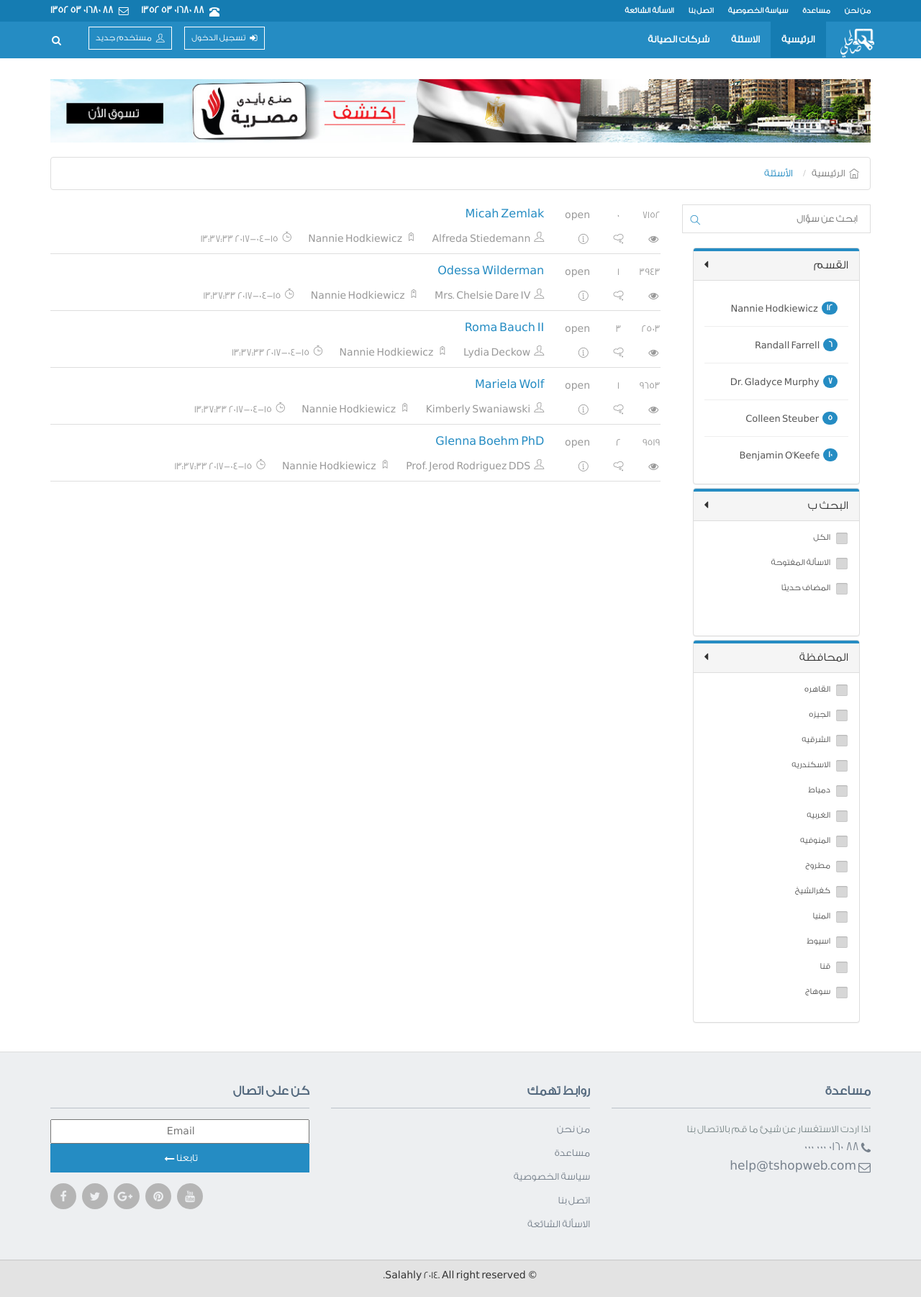
After one commit to Mohamed-Kamel/sala7ly, a Laravel app: page /questions/search in a window 1280 px wide. The commit adds this page. Shown: the whole page at 72% size. Run offline with Laravel 8, Linux system fonts and the light colour scheme; data comes from the database, SQL or seed files in the repository; settings files or empty folders that the repository lacks are supplied; some libraries are stand-ins or nearby versions.

Commit message:
Finishing the advanced search page with infinit scrolling and questions by cats

```diff
--- a/app/Http/Controllers/Auth/ResetPasswordController.php
+++ b/app/Http/Controllers/Auth/ResetPasswordController.php
@@ -25,7 +25,7 @@ class ResetPasswordController extends Controller
      *
      * @var string
      */
-    protected $redirectTo = '/home';
+    protected $redirectTo = '/';
 
     /**
      * Create a new controller instance.
--- a/app/Http/Controllers/SearchController.php
+++ b/app/Http/Controllers/SearchController.php
@@ -2,13 +2,14 @@
 
 namespace App\Http\Controllers;
 
+use App\Cat;
 use Illuminate\Http\Request;
 use App\Question;
-
+use DB;
 class SearchController extends Controller
 {
     /**
-     * Search for questions
+     * Search for questions general navbar search
      * @param Request $request
      * @return \Illuminate\Contracts\View\Factory|\Illuminate\View\View
      */
@@ -21,4 +22,71 @@ class SearchController extends Controller
         return view('search', compact('results'));
     }
 
+    /**
+     * get questions by cat id
+     * @param $id
+     * @return \Illuminate\Contracts\View\Factory|\Illuminate\View\View
+     */
+    public function catQuestions($id)
+    {
+        // @TODO: slug instead of ids
+        $questions = Question::where('cat_id', '=', $id)->paginate(5);
+        $cats = Cat::all();
+        return view('questions', compact('questions', 'cats'));
+    }
+
+    /**
+     * method to search for questions advancedly
+     * @param Request $request
+     * @return \Illuminate\Contracts\View\Factory|\Illuminate\View\View
+     */
+    public function advancedSearch(Request $request){
+        Common::globalXssClean($request);
+        $query = DB::table('questions')
+            ->select(['cats.title AS cat_name', 'questions.*', 'users.*'])
+            ->join('users', 'users.id', '=', 'questions.user_id')
+            ->join('cats', 'cats.id', '=', 'questions.cat_id');
+
+//        $query->where(function($query) use ($request){
+            foreach ($request->all() as $key => $value){
+                switch ($key){
+                    case 'open':
+                        $query->where('status', '=', 'open');
+                    break;
+
+                    case 'last':
+                        $query->orderBy('questions.id', 'DESC');
+                    break;
+
+                    case 'advancedSearch':
+                        $query->where('questions.title', 'LIKE', '%'.$value.'%')->orWhere('questions.desc', 'LIKE', '%'.$value.'%');
+                    break;
+                }
+            }
+//        });
+
+//        dd($request->all());
+        $query->where(function($query) use ($request){
+            foreach ($request->all() as $key => $value){
+                if(!($key == 'all' || $key == 'open' || $key == 'last' || $key == 'advancedSearch') ){
+                    $query->orWhere('users.city', '=', $value);
+                }
+            }
+        });
+//        echo $query->toSql();
+//        exit;
+        $questions = $query->paginate(5);
+
+        foreach ($questions as $question){
+            $question->numOfComments = Question::find($question->id)->allComments->count();
+        }
+        $cats = Cat::all();
+
+        return view('advancedSearch',[
+            'questions' => $questions->appends($request->except('page')),
+            'cats' => $cats
+        ]);
+
+//        return view('advancedSearch', compact('questions', 'cats'));
+    }
 }
--- a/app/Http/Requests/AddQuestion.php
+++ b/app/Http/Requests/AddQuestion.php
@@ -24,7 +24,7 @@ class AddQuestion extends FormRequest
     public function rules()
     {
         return [
-           'title' => 'required|min:10|max:255',
+           'title' => 'required|min:5|max:255',
             'desc' => 'required|min:10',
             'img' => 'mimes:jpeg,png|max:3072',
             'cat_id' => 'required|integer'
@@ -36,10 +36,10 @@ class AddQuestion extends FormRequest
     {
         return [
             'title.required' => 'أدخل عنوان السؤال',
-            'title.min' => 'أدخل عنوان لايقل 20 حرف',
+            'title.min' => 'أدخل عنوان لايقل 5 حرف',
             'title.max' => 'أدخل عنوان ﻻ يزيد عن 255 حرف',
             'desc.required' => 'أدخل وصف المشكلة',
-            'desc.min' => 'أدخل وصف للمشكلة ﻻ يقل عن 30 حرف',
+            'desc.min' => 'أدخل وصف للمشكلة ﻻ يقل عن 10 حرف',
             'img.mimes' => 'أدخل صورة صحيحة من نوع (jpeg, png)',
             'img.size'  => 'هذه الصورة حجمها كبير',
             'cat_id.required' => 'يجب ادخال القسم',
--- a/config/mail.php
+++ b/config/mail.php
@@ -6,8 +6,10 @@ return [
     'host' => env('MAIL_HOST', 'smtp.gmail.com'),
     'port' => env('MAIL_PORT', 587),
     'from' => [
-        'address' => env('MAIL_FROM_ADDRESS'),
-        'name' => env('MAIL_FROM_NAME'),
+        // 'address' => env('MAIL_FROM_ADDRES'),
+        'address' => 'muhamed.kamel.elsayed@gmail.com',
+        'name' => 'Kamel',
+        // 'name' => env('MAIL_FROM_NAME'),
     ],
      'encryption' => env('MAIL_ENCRYPTION', 'tls'),
      'username' => env('MAIL_USERNAME'),
--- a/public/css/style.css
+++ b/public/css/style.css
@@ -2393,3 +2393,9 @@ legend {
     margin-bottom: 20px;
     padding-bottom: 10px;
 }
+
+
+/*******************Kamel*****************************/
+.hide-checkbox{
+    display: none;
+}
--- /dev/null
+++ b/resources/views/advancedSearch.blade.php
@@ -0,0 +1,306 @@
+@extends('layouts.app')
+
+
+@section('content')
+
+    @if(isset($questions))
+
+        <!-- /.Fixed navbar  -->
+        <div class="container main-container headerOffset">
+            <div class="row">
+                <div class="col-sm-12 header-ann">
+                    <img src="{{ asset('images/footer-ann.jpg') }}">
+                </div>
+            </div>
+            <!-- Main component call to action -->
+
+            <div class="row">
+                <div class="breadcrumbDiv col-lg-12">
+                    <ul class="breadcrumb">
+                        <li><a href="{{url('/')}}"><i class="ti-home"></i> الرئيسية</a></li>
+                        <li class="active">الأسئلة</li>
+                    </ul>
+                </div>
+            </div>
+            <!-- /.row  -->
+
+            <div class="row">
+                <!--left column-->
+                <form class="col-lg-3 col-md-3 col-sm-12" method="get" id="search-com-form" action="{{url('/questions/search')}}">
+                    <div class="questions-filter col-sm-12">
+                        <div class="row">
+                            <div class="search-company">
+                                <input id="search-comp" type="text" class="search-input-comp" placeholder="ابحث عن سؤال "
+                                       name="advancedSearch" >
+                                <button class="search-comp-button"><i class="ti-search"></i></button>
+                            </div>
+
+                        </div>
+                        <div class="panel-group" id="accordionNo">
+                            <!--Category-->
+                            <div class="panel panel-default">
+                                <div class="panel-heading">
+                                    <h4 class="panel-title">
+                                        <a data-toggle="collapse" href="#collapseCategory" class="collapseWill">
+                                            <span class="pull-left"> <i class="fa fa-caret-left"></i></span>
+                                            القسم
+                                        </a>
+                                    </h4>
+                                </div>
+                                <div id="collapseCategory" class="panel-collapse collapse in">
+                                    <div class="panel-body">
+                                        <ul class="nav nav-pills nav-stacked tree">
+                                            @if(isset($cats))
+                                                @foreach($cats as $cat)
+                                                    <li><a href="{{url('/questions/cat')}}/{{$cat->id}}"> <span class="badge pull-right">{{$cat->questions->count()}}</span>{{$cat->title}} </a></li>
+                                                    {{--<li><a href="#"> <span class="badge pull-right">42</span>قسم الهاردوير </a></li>--}}
+                                                    {{--<li><a href="#"> <span class="badge pull-right">42</span>قسم ثالث </a></li>--}}
+                                                @endforeach
+                                            @endif
+                                        </ul>
+                                    </div>
+                                </div>
+                            </div>
+                            <!--/Category menu end-->
+
+
+                            <div class="panel panel-default">
+                                <div class="panel-heading">
+                                    <h4 class="panel-title">
+                                        <a data-toggle="collapse" href="#collapseBrand" class="collapseWill">
+                                            <span class="pull-left"> <i class="fa fa-caret-left"></i></span>
+                                            البحث ب
+                                        </a>
+                                    </h4>
+                                </div>
+                                <div id="collapseBrand" class="panel-collapse collapse in">
+                                    <div class="panel-body smoothscroll maxheight300">
+                                        <div class="block-element">
+                                            <label>
+
+                                                <input type="checkbox" class="hide-checkbox" name="all" value="all"/>
+                                                الكل </label>
+                                        </div>
+                                        <div class="block-element">
+                                            <label>
+                                                <input type="checkbox" class="hide-checkbox" name="open" value="open"/>
+                                                الاسألة المفتوحة </label>
+                                        </div>
+                                        <div class="block-element">
+                                            <label>
+                                                <input type="checkbox" class="hide-checkbox" name="last" value="last"/>
+                                                المضاف حديثا </label>
+                                        </div>
+                                        <div class="block-element">
+                                            <label> &nbsp; </label>
+                                            <!-- keep it blank // -->
+                                        </div>
+                                    </div>
+                                </div>
+                            </div>
+
+                            <div class="panel panel-default">
+                                <div class="panel-heading">
+                                    <h4 class="panel-title">
+                                        <a data-toggle="collapse" href="#collapseBrand" class="collapseWill">
+                                            <span class="pull-left"> <i class="fa fa-caret-left"></i></span>
+                                            المحافظة
+                                        </a>
+                                    </h4>
+                                </div>
+                                <div id="collapseBrand" class="panel-collapse collapse in">
+                                    <div class="panel-body smoothscroll maxheight300">
+                                        <div class="block-element">
+                                            <label>
+                                                <input type="checkbox"  class="hide-checkbox" name="cairo" value="القاهره"/>
+                                                القاهره
+                                            </label>
+                                        </div>
+                                        <div class="block-element">
+                                            <label>
+                                                <input type="checkbox" class="hide-checkbox" name="giza" value="الجيزه"/>
+                                                الجيزه </label>
+                                        </div>
+                                        <div class="block-element">
+                                            <label>
+                                                <input type="checkbox" name="sharq" class="hide-checkbox" value="الشرقيه"/>
+                                                الشرقيه </label>
+                                        </div>
+                                        <div class="block-element">
+                                            <label>
+                                                <input type="checkbox" name="alex" class="hide-checkbox" value="الاسكندريه"/>
+                                                الاسكندريه </label>
+                                        </div>
+                                        <div class="block-element">
+                                            <label>
+                                                <input type="checkbox" name="damit" class="hide-checkbox" value="دمياط"/>
+                                                دمياط </label>
+                                        </div>
+                                        <div class="block-element">
+                                            <label>
+                                                <input type="checkbox" name="gharb" class="hide-checkbox" value="الغربيه"/>
+                                                الغربيه </label>
+                                        </div>
+                                        <div class="block-element">
+                                            <label>
+                                                <input type="checkbox" name="mnof" class="hide-checkbox" value="المنوفيه"/>
+                                                المنوفيه </label>
+                                        </div>
+                                        <div class="block-element">
+                                            <label>
+                                                <input type="checkbox" class="hide-checkbox" name="matrouh" value="مطروح"/>
+                                                مطروح </label>
+                                        </div>
+                                        <div class="block-element">
+                                            <label>
+                                                <input type="checkbox" name="kafr" class="hide-checkbox" value="كفرالشيخ"/>
+                                                كفرالشيخ </label>
+                                        </div>
+                                        <div class="block-element">
+                                            <label>
+                                                <input type="checkbox" class="hide-checkbox" name="almenia" value="المنيا"/>
+                                                المنيا </label>
+                                        </div>
+                                        <div class="block-element">
+                                            <label>
+                                                <input type="checkbox"   class="hide-checkbox" name="asut" value="اسيوط"/>
+                                                اسيوط </label>
+                                        </div>
+                                        <div class="block-element">
+                                            <label>
+                                                <input class="hide-checkbox" type="checkbox" name="kena" value="قنا"/>
+                                                قنا </label>
+                                            <!-- keep it blank // -->
+                                        </div>
+                                        <div class="block-element">
+                                            <label>
+                                                <input type="checkbox" class="hide-checkbox"  name="sohage" value="سوهاج"/>
+                                                سوهاج </label>
+                                            <!-- keep it blank // -->
+                                        </div>
+                                    </div>
+                                </div>
+                            </div>
+                            <!--/brand panel end-->
+
+
+                        </div>
+                    </div>
+                </form>
+                <!--right column-->
+
+                <div class="col-lg-9 col-md-9 col-sm-12 all-questions">
+                    <div class="row">
+
+                        @if(Auth::id() && count($cats)>0)
+
+                            <div class="col-sm-12">
+                                <div class="widget-area no-padding blank">
+                                    @if (count($errors) > 0)
+                                        <div class="alert alert-danger">
+                                            <ul>
+                                                @foreach ($errors->all() as $error)
+                                                    <li>{{ $error }}</li>
+                                                @endforeach
+                                            </ul>
+                                        </div>
+                                    @endif
+                                    <div class="status-upload">
+                                        <form method="post" action="{{ URL('/question') }}" enctype="multipart/form-data">
+                                            {{ csrf_field() }}
+                                            <input type="text" name="title" placeholder="عنوان المشكله">
+                                            <textarea name="desc" placeholder="اكتب مشكلتك"></textarea>
+                                            <ul>
+                                                <li class="upload-img-icon">
+                                                    <a title="" data-toggle="tooltip" data-placement="bottom"
+                                                       data-original-title="اضف صورة"><input type="file" name="img"><i
+                                                                class="ti-image"></i></a>
+                                                </li>
+                                                <li class="">
+                                                    <select name="cat_id">
+                                                        @foreach($cats as $cat)
+                                                            <option value="{{$cat->id}}">{{$cat->title}}</option>
+                                                        @endforeach
+                                                    </select>
+                                                </li>
+                                            </ul>
+                                            <button type="submit" class="btn btn-success green"><i class="fa fa-share"></i>
+                                                نشر
+                                            </button>
+                                        </form>
+                                    </div><!-- Status Upload  -->
+                                </div><!-- Widget Area -->
+
+                            </div>
+                        @endif
+
+                        @if(isset($questions))
+                            <div class="col-lg-12 col-md-12 col-sm-12 col-xs-12">
+                                <div id="category-1" class="tab-pane fade in active infinite-scroll">
+                                    @foreach($questions as $question)
+                                        <div class="question-block">
+                                            <div class="row">
+                                                <div class="col-sm-2">
+                                                    <div class="row">
+                                        <span class="data-icons col-sm-4">
+                                            {{ $question->visited }}
+                                            <i class="fa fa-eye"></i>
+                                        </span>
+                                                        <span class="data-icons col-sm-4">
+                                            {{ $question->numOfComments}}
+                                                            <i class="ti-thought"></i>
+                                        </span>
+                                                        <span class="data-icons col-sm-4">
+                                            {{ $question->status }}
+                                                            <i class="ti-info-alt"></i>
+                                        </span>
+                                                    </div>
+                                                </div>
+                                                <div class="col-sm-10 question-desc">
+                                                    <div class="row">
+                                                        <div class="col-sm-12">
+                                                            <h2 class="question-title-block"><a
+                                                                        href="{{ URL('question') }}/{{ $question->id }}">{{ $question->title }}</a>
+                                                            </h2>
+                                                        </div>
+                                                        <div class="col-sm-12">
+                                                            <a href="#" class="qustion-user">
+                                                                <i class="ti-user"></i>
+                                                                {{ $question->name }}
+                                                            </a>
+
+                                                            <a href="#" class="qustion-user">
+                                                                <i class="ti-tag"></i>
+                                                                {{ $question->cat_name }}
+                                                            </a>
+                                                            <span class="qustion-user">
+                                                <i class="ti-timer"></i>
+                                                                {{ $question->created }}
+                                            </span>
+                                                        </div>
+                                                    </div>
+                                                </div>
+                                            </div>
+                                        </div>
+                                    @endforeach
+                                    {{ $questions->links() }}
+                                </div>
+                            </div>
+                        @endif
+                    </div>
+
+                    <!--/.category-top-->
+
+                </div>
+
+                <!--/right column end-->
+            </div>
+            <!-- /.row  -->
+        </div>
+        <!-- /main container -->
+
+
+    @else
+        <h1>This category has no questions</h1>
+    @endif
+@endsection
--- a/resources/views/layouts/app.blade.php
+++ b/resources/views/layouts/app.blade.php
@@ -240,16 +240,27 @@
 <script type="text/javascript" src="{{ asset('js/jquery.min.js') }}"></script>
 <script type="text/javascript" src="{{ asset('js/bootstrap.min.js') }}"></script>
 <script type="text/javascript" src="{{ asset('js/ion-checkRadio/ion.checkRadio.min.js') }}"></script>
+<script src="{{ asset('js/script.js') }}"></script>
 <script src="{{asset('js/jquery.jscroll.min.js')}}"></script>
-<script src="{{ asset('js/script.js') }}"></script>
-
-
 <script>
     $(document).ready(function () {
         $('#option').change(function () {
             $('.next').css({"display": ""})
         });
 
+    });
+// infinit scroll
+    $('ul.pagination').hide();
+    $(function () {
+        $('.infinite-scroll').jscroll({
+            autoTrigger: true,
+            padding: 0,
+            nextSelector: '.pagination li.active + li a',
+            contentSelector: 'div.infinite-scroll',
+            callback: function () {
+                $('ul.pagination').remove();
+            }
+        });
     });
 </script>
 
--- a/routes/web.php
+++ b/routes/web.php
@@ -20,7 +20,8 @@ Route::get('admin/login', function(){
     return view('admin/login');
 });
 Route::get('admin/view', function(){
-    return view('admin/view');
+    dd('helo');
+//    return view('admin/view');
 });
 Route::get('admin/form', function(){
     return view('admin/form');
@@ -49,6 +50,10 @@ Route::post('/company/edit/profile', 'CompanyController@editProfile');
 
 Route::get('/questions', 'QuestionController@index');
 
+Route::get('/questions/cat/{id}', 'SearchController@catQuestions');
+
+Route::get('/questions/search', 'SearchController@advancedSearch');
+
 Route::post('/question', 'QuestionController@add_question');
 
 
```
Also changed, not shown: app/Http/Controllers/HomeController.php (+9 -4 lines), resources/views/auth/register.blade.php (+13 -13 lines), resources/views/questions.blade.php (+55 -57 lines), resources/views/search.blade.php (+0 -21 lines), public/images/cover/OAaYnqLJZ7HuhpDcOgdONL4cXmgo7xQX3LtcSdD8.png (added), public/images/cover/wACjzKv4j6qGBKFkWXbeIu2JzcmyfgJEFtufoxQ5.png (added), public/images/profile/hR9mivKoRxsqjpkwiA7p1N8YYyfjYeUoKRPdPIAF.png (added), public/images/profile/x5TltnZ6Klp7AlW08nD27kNnrZk0nBZkcpYljApg.png (added).
